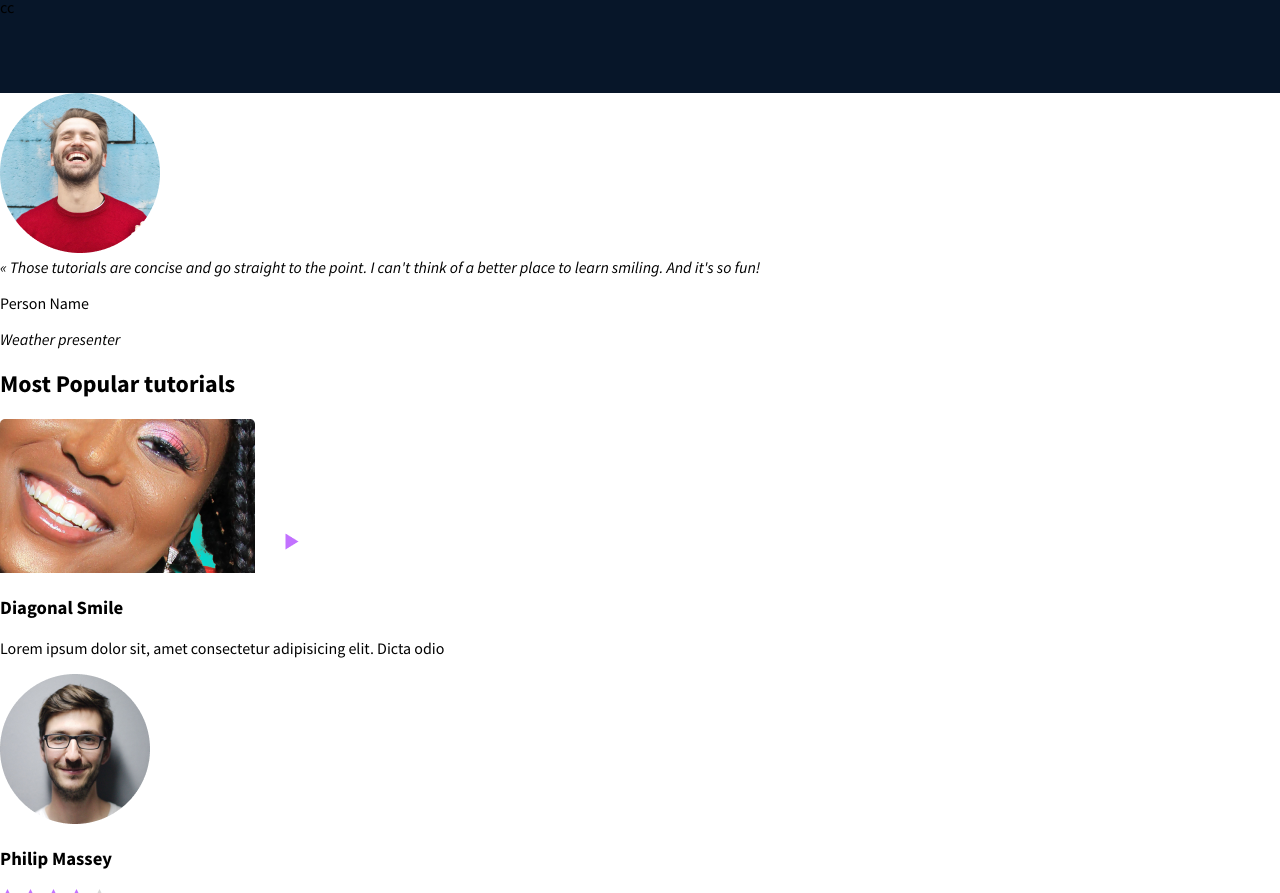
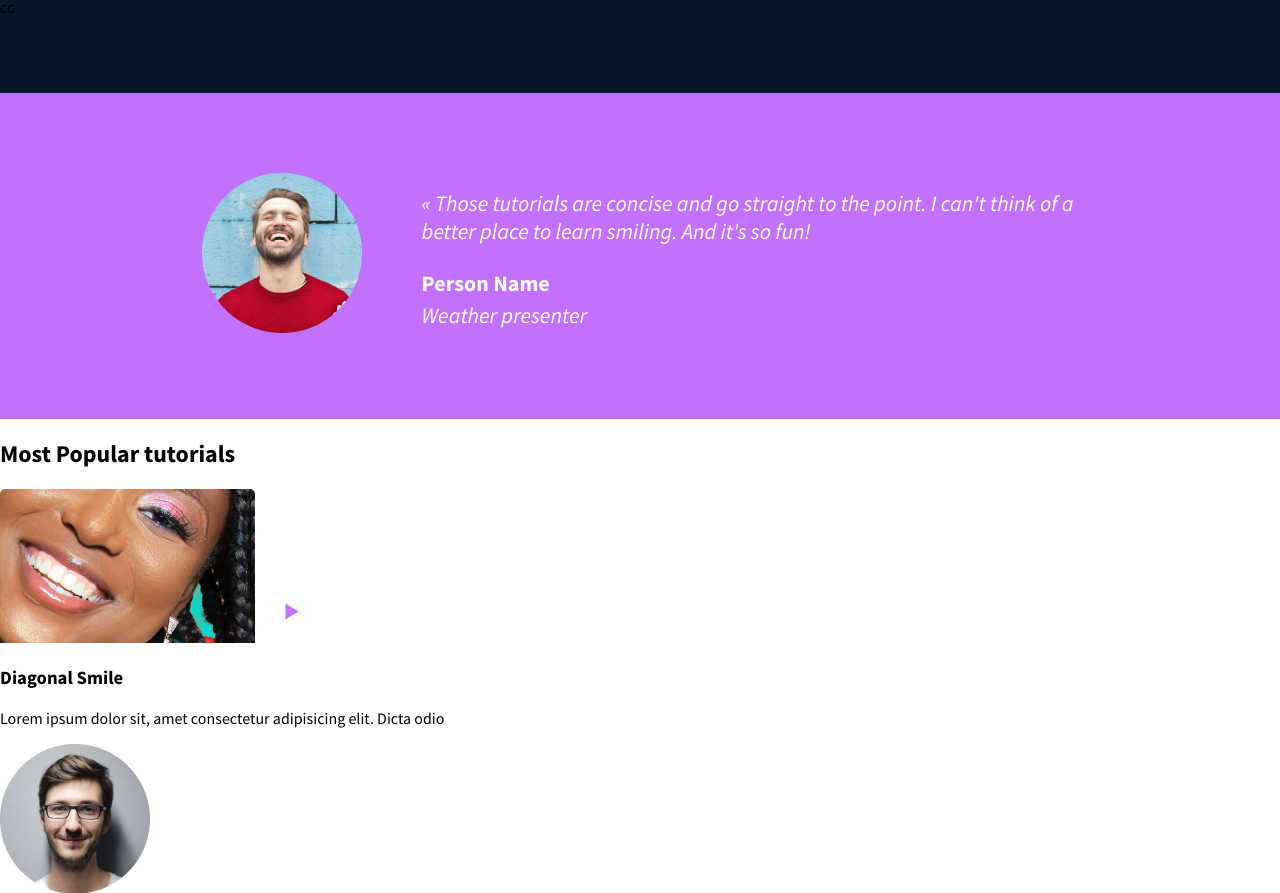
Before and after one commit to Demlew1/alx_html_css, a plain HTML site: page index.html in a window 1280 px wide. Shown: the part 1124-2017 px from the top of the page. Drawn offline with Linux system fonts and the light colour scheme.

Commit message:
finished earlier before tracking then I am now tracking it

```diff
--- a/styles.css
+++ b/styles.css
@@ -279,3 +279,38 @@ h1 {
   padding-top: 0rem;
   height: 6rem;
 }
+/* TESTIMONIAL SECTION */
+
+#testimonial-section {
+  width: 100%;
+  background-color: var(--color-primary);
+}
+
+.testimonial {
+  padding: 80px 0px;
+  display: flex;
+  justify-content: center;
+  align-items: center;
+  color: var(--color-white);
+  font-size: 1.375rem;
+  text-align: left;
+}
+
+.qcontent {
+  width: 56%;
+  padding-left: 60px;
+  margin-top: 7px;
+}
+
+.qname {
+  font-weight: 700;
+  line-height: 2.1rem;
+  margin-bottom: 0px;
+}
+
+.qtitle {
+  font-weight: 400;
+  line-height: 0rem;
+  font-style: italic;
+  padding-top: 0px;
+}
```
